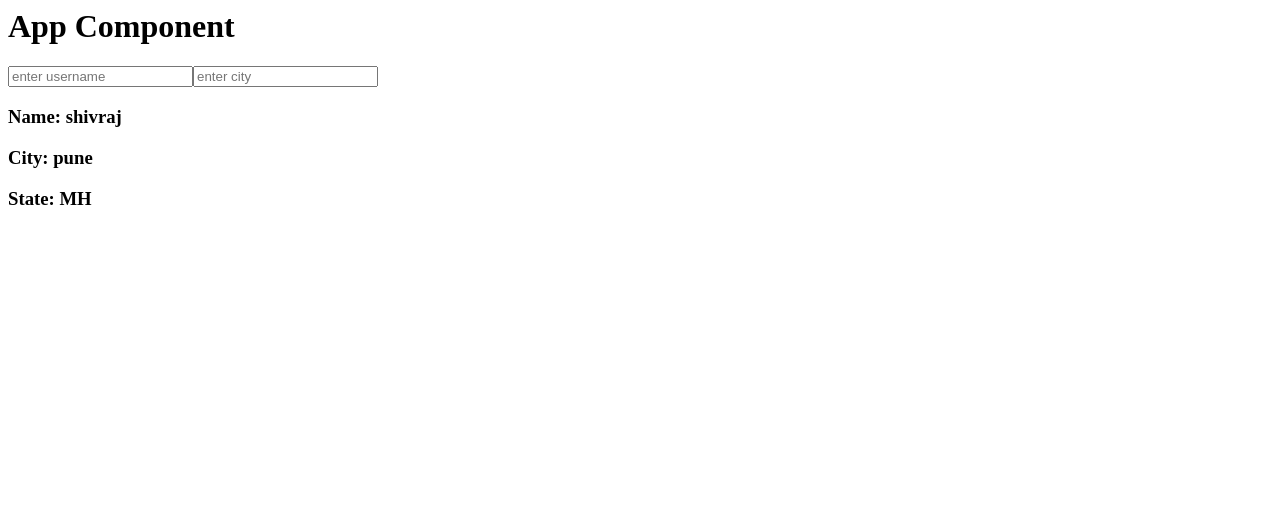
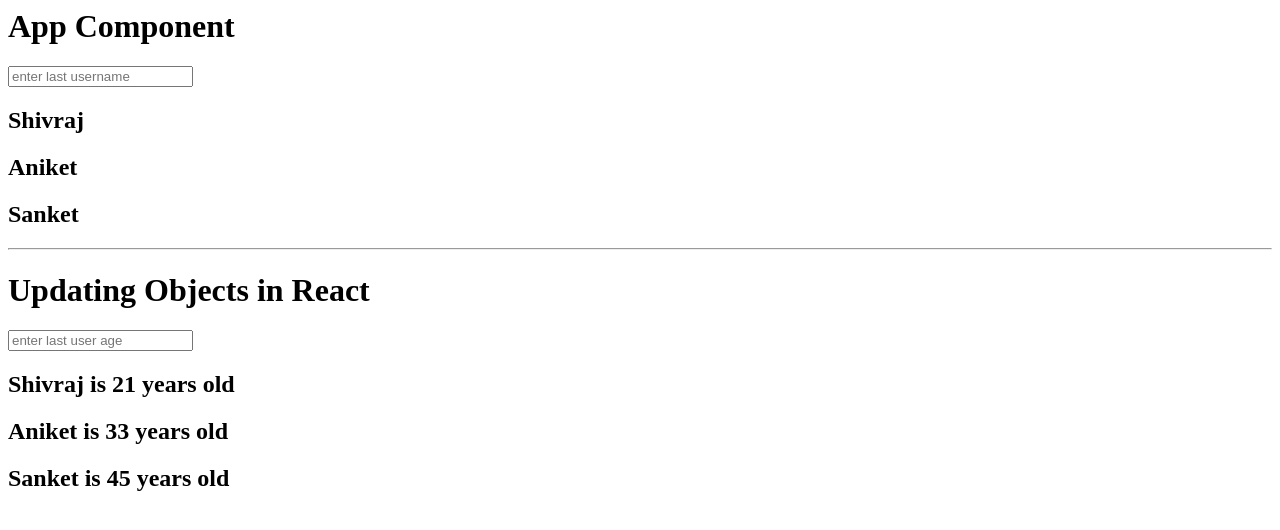
Before and after one commit to shivrajpro/react-step-by-step, a React (Vite) app: page / in a window 1280 px wide. Shown: the top 530 px of the page. Built offline with nearby package versions, Linux system fonts and the light colour scheme.

Commit message:
updating array of objects

```diff
--- a/src/App.jsx
+++ b/src/App.jsx
@@ -1,43 +1,60 @@
 import { useState } from "react";
 
 function App() {
-  const [user, setUser] = useState({
-    name: "shivraj",
-    address: { city: "pune", state: "MH" },
-  });
+  const [usernames, setUsernames] = useState(["Shivraj", "Aniket", "Sanket"]);
+  const [users, setUsers] = useState([
+    {
+      name: "Shivraj",
+      age: 21,
+    },
+    {
+      name: "Aniket",
+      age: 33,
+    },
+    {
+      name: "Sanket",
+      age: 45,
+    },
+  ]);
 
   const handleNameChange = (newName) => {
-    setUser((prevUser) => ({
-      ...prevUser,
-      name: newName,
-    }));
+    usernames[usernames.length - 1] = newName;
+    setUsernames([...usernames]);
   };
 
-  const handleCityChange = (newCity) => {
-    setUser((prevUser) => ({
-      ...prevUser,
-      address: { ...prevUser.address, city: newCity },
-    }));
+  const handleAgeChange = (newAge) => {
+    users[users.length - 1].age = newAge;
+    setUsers([...users]);
   };
+
   return (
     <>
       <h1>App Component</h1>
       <input
         type="text"
-        placeholder="enter username"
+        placeholder="enter last username"
         onChange={(evt) => handleNameChange(evt.target.value)}
       />
+      {usernames.map((name, index) => (
+        <h2 key={index}>{name}</h2>
+      ))}
+
+      <hr />
+
+      <h1>Updating Objects in React</h1>
       <input
         type="text"
-        placeholder="enter city"
-        onChange={(evt) => handleCityChange(evt.target.value)}
+        placeholder="enter last user age"
+        onChange={(evt) => handleAgeChange(evt.target.value)}
       />
-      <h3>Name: {user.name} </h3>
-      <h3>City: {user.address.city} </h3>
-      <h3>State: {user.address.state} </h3>
-      {/* <AddUser setUser={setUser} />
-      <hr />
-      <DisplayUser user={user} /> */}
+
+      {users.map((user, index) => {
+        return (
+          <h2 key={index}>
+            {user.name} is {user.age} years old
+          </h2>
+        );
+      })}
     </>
   );
 }
```
